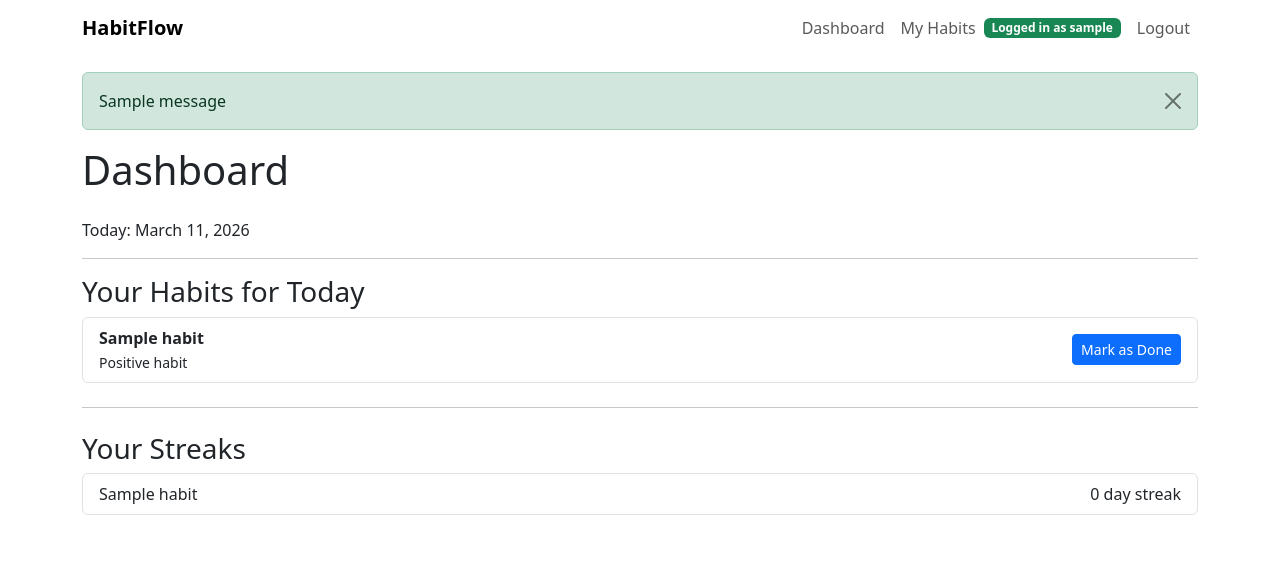
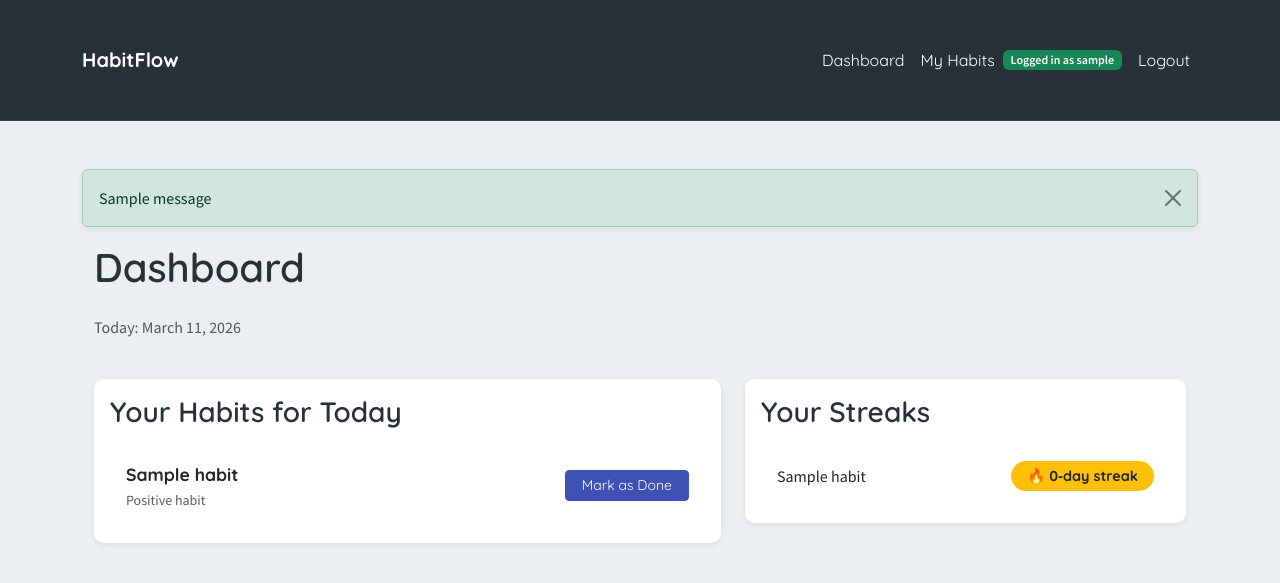
Before and after one commit to thejog2/habitflow, a Django app: page /dashboard/ in a window 1280 px wide. Shown: the top 583 px of the page. Run offline with Django 5.2, Linux system fonts and the light colour scheme; a user stored in the database is signed in; tables that the repository leaves empty hold one stand-in row (values such as "Sample post"); one stand-in notice (Sample message) is shown.

Commit message:
added styling to base.html, home.html and dashboard.html

```diff
--- a/templates/base.html
+++ b/templates/base.html
@@ -91,7 +91,7 @@
 
     <!-- MAIN CONTENT -->
     <main class="container">
-
+        {% block messages %}
         {% if messages %}
         <div class="mt-3">
             {% for message in messages %}
@@ -102,6 +102,7 @@
             {% endfor %}
         </div>
         {% endif %}
+        {% endblock %}
 
         {% block content %}
         {% endblock %}
--- a/templates/dashboard.html
+++ b/templates/dashboard.html
@@ -2,30 +2,56 @@
 
 {% block content %}
 
-<h1 class="mb-4">Dashboard</h1>
+<div class="container-fluid">
 
-<p>Today: {{ today }}</p>
+    <!-- Page Title -->
+    <h1 class="mb-4" style="font-family: var(--font-heading);">
+        Dashboard
+    </h1>
 
-<hr>
+    <p class="text-muted" style="font-family: var(--font-body);">
+        Today: {{ today }}
+    </p>
 
-<h3>Your Habits for Today</h3>
+    <!-- Responsive Grid -->
+    <div class="row g-4 mt-3">
+
+        <!-- LEFT COLUMN: Habits for Today -->
+        <div class="col-12 col-lg-7">
+
+            <div class="card shadow-soft rounded-soft p-3">
+                <h3 class="mb-3" style="font-family: var(--font-heading);">
+                    Your Habits for Today
+                </h3>
 
                 {% if habits_today %}
-<ul class="list-group mb-4">
+                <ul class="list-group list-group-flush">
+
                     {% for item in habits_today %}
                     {% with habit=item.habit %}
-    <li class="list-group-item d-flex justify-content-between align-items-center">
+
+                    <li class="list-group-item d-flex justify-content-between align-items-center py-3">
+
+                        <!-- Habit Info -->
                         <div>
-            <strong>{{ habit.name }}</strong><br>
-            <small>{{ habit.habit_type|title }} habit</small>
+                            <strong style="font-family: var(--font-heading); font-size: 1.1rem;">
+                                {{ habit.name }}
+                            </strong><br>
+                            <small class="text-muted" style="font-family: var(--font-body);">
+                                {{ habit.habit_type|title }} habit
+                            </small>
                         </div>
 
+                        <!-- Action / Status -->
                         <div>
                             {% if item.logged_today %}
-            <span class="badge bg-success">Completed Today</span>
+                            <span class="badge bg-success rounded-pill px-3 py-2">
+                                Completed Today
+                            </span>
                             {% else %}
-            <a href="{% url 'quick_log' item.habit.pk %}" class="btn btn-sm btn-primary">
-                {% if item.habit.habit_type == "positive" %}
+                            <a href="{% url 'quick_log' item.habit.pk %}"
+                               class="btn btn-sm {% if habit.habit_type == 'positive' %}btn-primary{% else %}btn-accent{% endif %} px-3">
+                                {% if habit.habit_type == "positive" %}
                                 Mark as Done
                                 {% else %}
                                 Mark as Avoided
@@ -33,29 +59,58 @@
                             </a>
                             {% endif %}
                         </div>
+
                     </li>
+
                     {% endwith %}
                     {% endfor %}
+
                 </ul>
+
                 {% else %}
-<p>You have no active habits today.</p>
+                <p class="text-muted mt-2">You have no active habits today.</p>
                 {% endif %}
+            </div>
 
-<hr class="mb-4">
+        </div>
 
-<h3>Your Streaks</h3>
+        <!-- RIGHT COLUMN: Streaks -->
+        <div class="col-12 col-lg-5">
+
+            <div class="card shadow-soft rounded-soft p-3">
+                <h3 class="mb-3" style="font-family: var(--font-heading);">
+                    Your Streaks
+                </h3>
 
                 {% if streaks %}
-<ul class="list-group">
+                <ul class="list-group list-group-flush">
+
                     {% for habit, streak in streaks.items %}
-    <li class="list-group-item d-flex justify-content-between align-items-center">
-        <span>{{ habit.name }}</span>
-        <span>{{ streak }} day streak</span>
+                    <li class="list-group-item d-flex justify-content-between align-items-center py-3">
+
+                        <span style="font-family: var(--font-body);">
+                            {{ habit.name }}
+                        </span>
+
+                        <span class="badge bg-warning text-dark rounded-pill px-3 py-2"
+                              style="font-family: var(--font-heading); font-size: 0.9rem;">
+                            🔥 {{ streak }}‑day streak
+                        </span>
+
                     </li>
                     {% endfor %}
+
                 </ul>
+
                 {% else %}
-<p>No streak data yet.</p>
+                <p class="text-muted mt-2">No streak data yet.</p>
                 {% endif %}
+            </div>
+
+        </div>
+
+    </div>
+
+</div>
 
 {% endblock %}
```
Also changed, not shown: templates/home.html (+72 -3 lines), static/css/styles.css (renamed from static/css/style.css), static/images/ocean_waves.jpg (added). Lines whose indentation alone changed are shown as unchanged.
